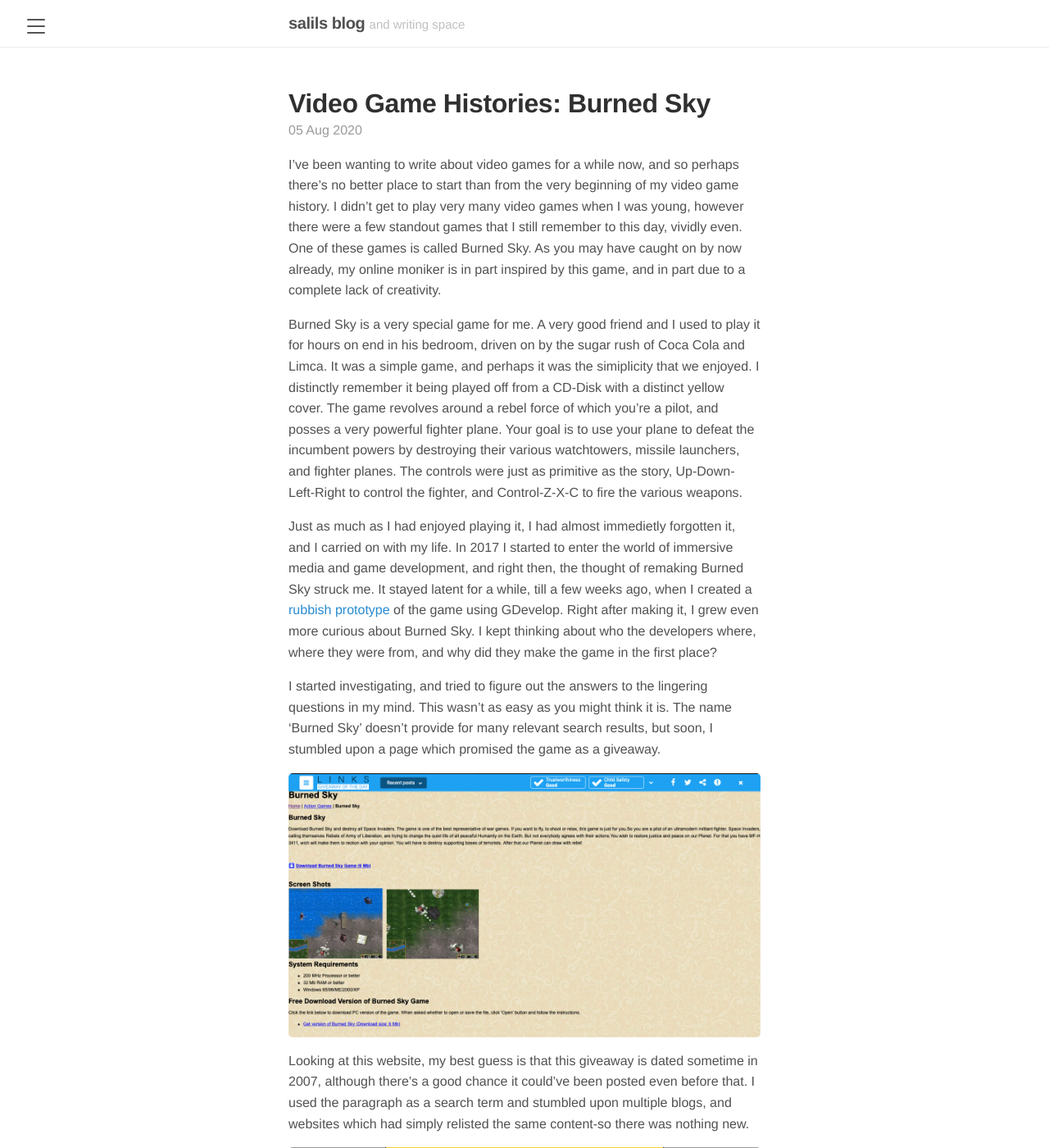
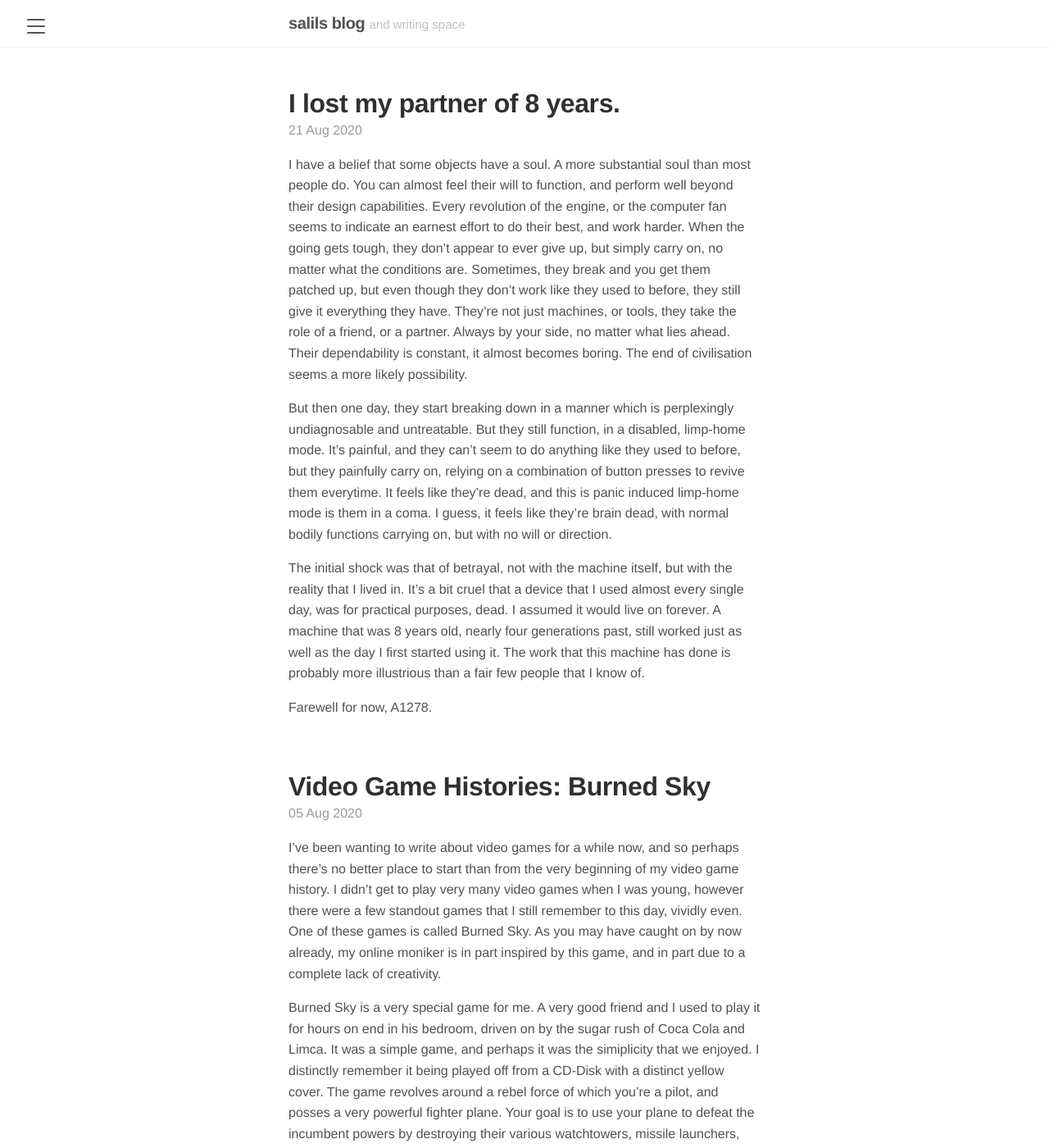
Before and after one commit to burnedsap/burnedsap.github.io, a Jekyll site: the page built from index.html, in a window 1280 px wide and 1400 px high. Shown: the whole window at 82% size. Built offline with Jekyll 4.4.1, drawn with Linux system fonts in a browser that asks for light colours; the list of posts is cut into pages by our own code.

Commit message:
Update 2020-08-21-i-lost-my-partner-of-8-years.md

```diff
--- a/_posts/2020-08-21-i-lost-my-partner-of-8-years.md
+++ b/_posts/2020-08-21-i-lost-my-partner-of-8-years.md
@@ -2,11 +2,15 @@
 layout: post
 date: '2020-08-21 13:16 +0530'
 author: Salil
-published: false
+published: true
 title: I lost my partner of 8 years.
+categories: personal
+tags: MacBook
 ---
-What happens now? How does one carry on? They all tell you to prepare for this moment, and logistically you do all you can, but is it worth carrying on? They tell you to think of the happy times, the good times but it doesn't fix anything. The void is not satisfied, and will never be. The void will never go away, no matter how much you try to escape it and cover it up. It lurks in the corner, sapping away passively.
+I have a belief that some objects have a soul. A more substantial soul than most people do. You can almost feel their will to function, and perform well beyond their design capabilities. Every revolution of the engine, or the computer fan seems to indicate an earnest effort to do their best, and work harder. When the going gets tough, they don't appear to ever give up, but simply carry on, no matter what the conditions are. Sometimes, they break and you get them patched up, but even though they don't work like they used to before, they still give it everything they have. They're not just machines, or tools, they take the role of a friend, or a partner. Always by your side, no matter what lies ahead. Their dependability is constant, it almost becomes boring. The end of civilisation seems a more likely possibility.
 
-The emptiness is more painful than the void can be ever hope to be. Filling the emptiness is a futile taks, as it rejects everything you put into it. It's like a puzzle piece which will forever be incompatible with any other piece. The only piece that would fit, is now forever gone. The emptiness, unlike the void cannot be hidden. It exists at the very core. But acceptance of the emptiness feels like the first step in comprehending the shock.
+But then one day, they start breaking down in a manner which is perplexingly undiagnosable and untreatable. But they still function, in a disabled, limp-home mode. It's painful, and they can't seem to do anything like they used to before, but they painfully carry on, relying on a combination of button presses to revive them everytime. It feels like they're dead, and this is panic induced limp-home mode is them in a coma. I guess, it feels like they're brain dead, with normal bodily functions carrying on, but with no will or direction.
 
-It was a long time coming.
+The initial shock was that of betrayal, not with the machine itself, but with the reality that I lived in. It's a bit cruel that a device that I used almost every single day, was for practical purposes, dead. I assumed it would live on forever. A machine that was 8 years old, nearly four generations past, still worked just as well as the day I first started using it. The work that this machine has done is probably more illustrious than a fair few people that I know of.
+
+Farewell for now, A1278.
```
